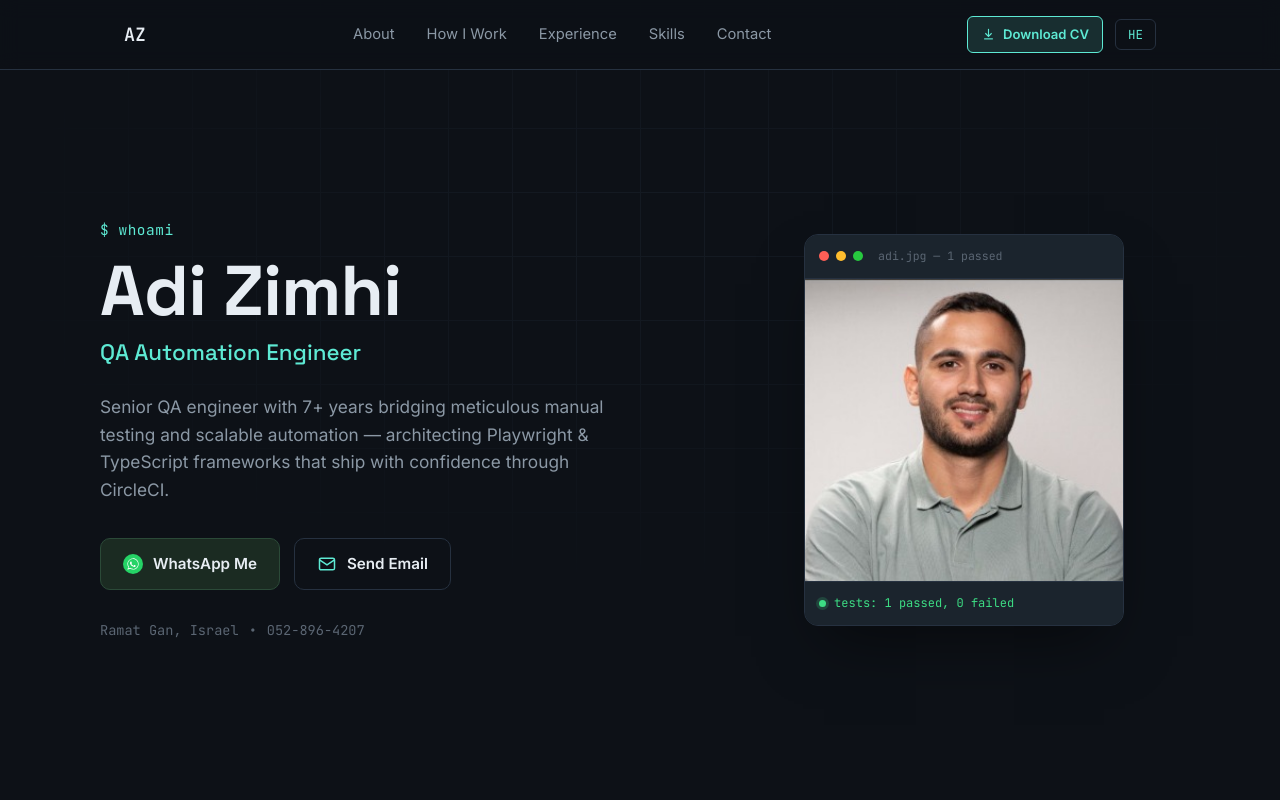
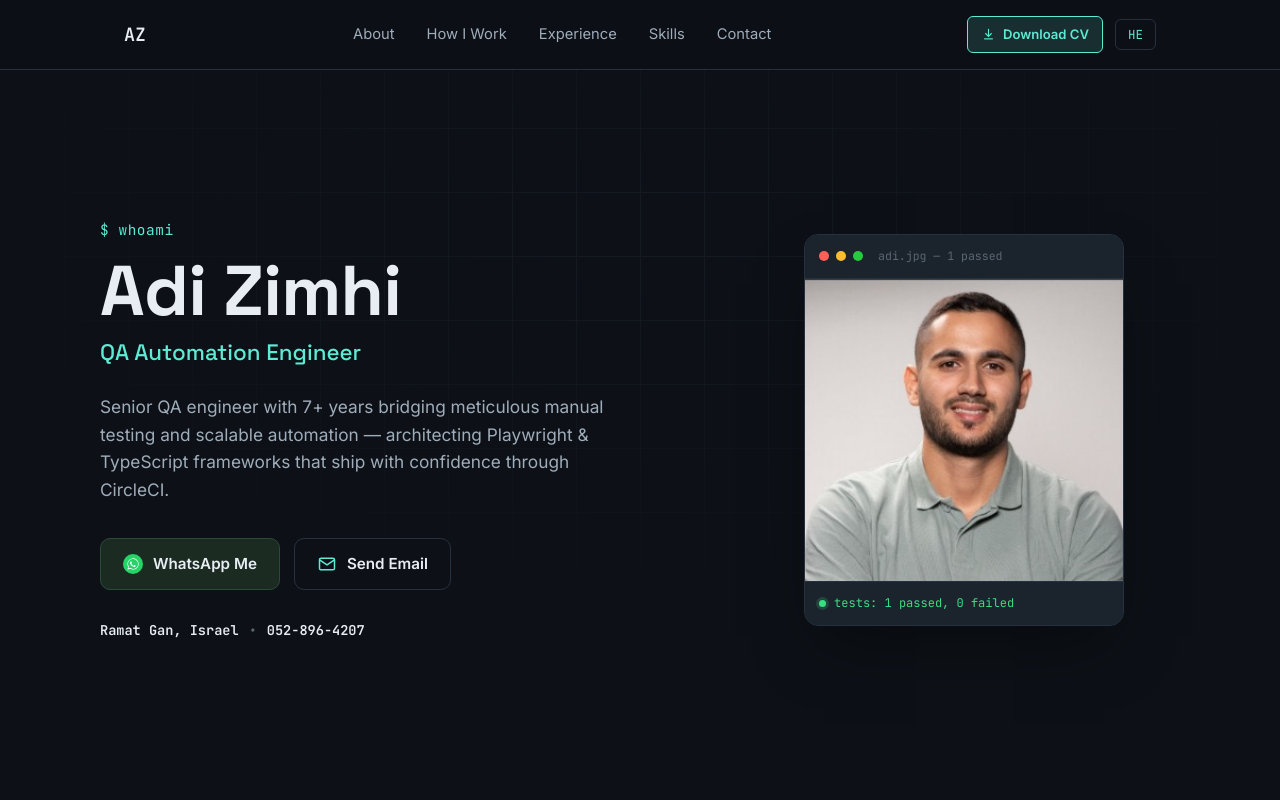
Before and after one commit to adizimhi193/adizimhi-cv.github.io, a plain HTML site: page index.html in a window 1280 px wide. Shown: the top 800 px of the page. Drawn offline with Linux system fonts and the light colour scheme.

Commit message:
Update style.css

```diff
--- a/style.css
+++ b/style.css
@@ -11,8 +11,9 @@
   --surface-2:     #1B242D;
   --border:        #263140;
   --text:          #E7EDF3;
-  --text-muted:    #8B98A5;
+  --text-muted:    #9FACB9;
   --text-faint:    #5B6673;
+  --text-secondary:#AAB6C2;
 
   --mint:          #5EEAD4;
   --mint-dim:      rgba(94, 234, 212, 0.14);
@@ -226,9 +227,10 @@ button{ font-family: inherit; cursor: pointer; background: none; border: none; c
 .hero-cta{ display: flex; flex-wrap: wrap; gap: 14px; margin-bottom: 30px; }
 .hero-meta{
   display: flex; align-items: center; gap: 10px;
-  color: var(--text-faint); font-size: 0.85rem;
+  color: var(--text-secondary); font-size: 0.85rem;
 }
 .dot{ color: var(--text-faint); }
+.meta-strong{ color: var(--text); font-weight: 700; }
 
 /* buttons */
 .btn{
@@ -499,7 +501,7 @@ html[dir="rtl"] .check-list li::before{ left: auto; right: 0; }
    CONTACT
    ========================================================= */
 .contact-actions{ display: flex; justify-content: center; flex-wrap: wrap; gap: 16px; margin-bottom: 28px; }
-.contact-meta{ color: var(--text-faint); font-size: 0.88rem; display: flex; justify-content: center; gap: 10px; }
+.contact-meta{ color: var(--text-secondary); font-size: 0.88rem; display: flex; justify-content: center; gap: 10px; }
 
 /* =========================================================
    FOOTER
```
